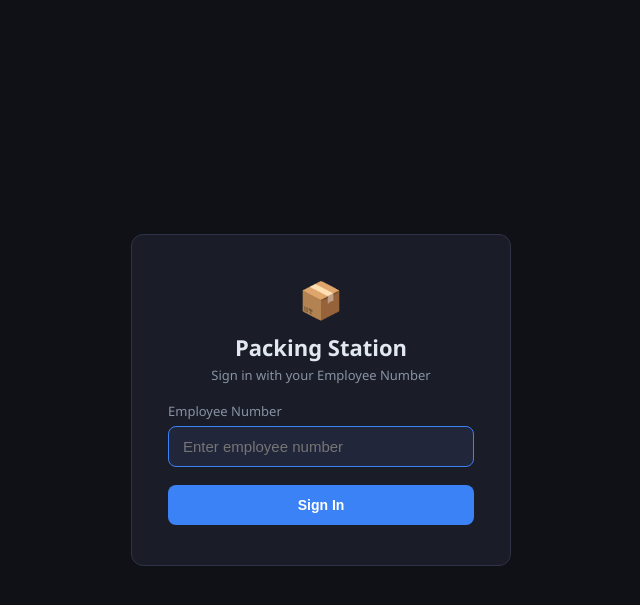
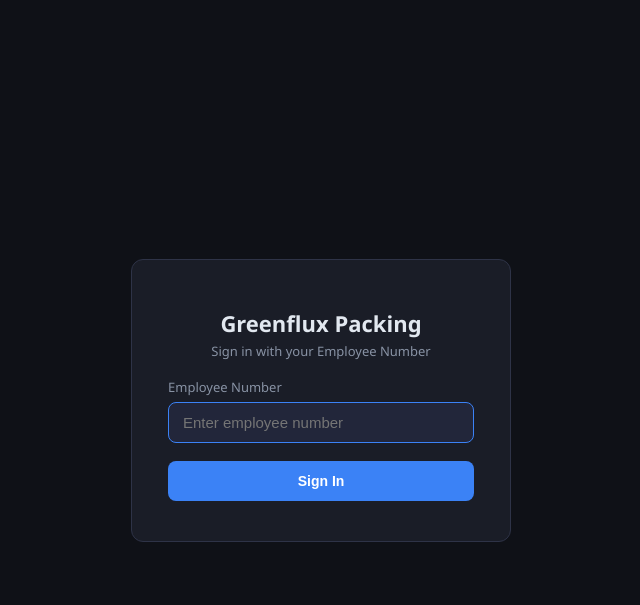
Before and after one commit to kaertech-dev/greenflux_packing, a Flask app: page /login in a window 1280 px wide. Shown: the top 605 px of the page, without its empty margins (319-959 px from the left). Run offline with Flask 3, Linux system fonts and the light colour scheme.

Commit message:
change content

```diff
--- a/templates/login.html
+++ b/templates/login.html
@@ -4,8 +4,8 @@
 <div class="login-wrap">
   <div class="login-card">
     <div class="login-logo">
-      <span class="logo-icon">📦</span>
-      <h1>Packing Station</h1>
+      <!-- <span class="logo-icon">📦</span> -->
+      <h1>Greenflux Packing</h1>
       <p>Sign in with your Employee Number</p>
     </div>
 
```
